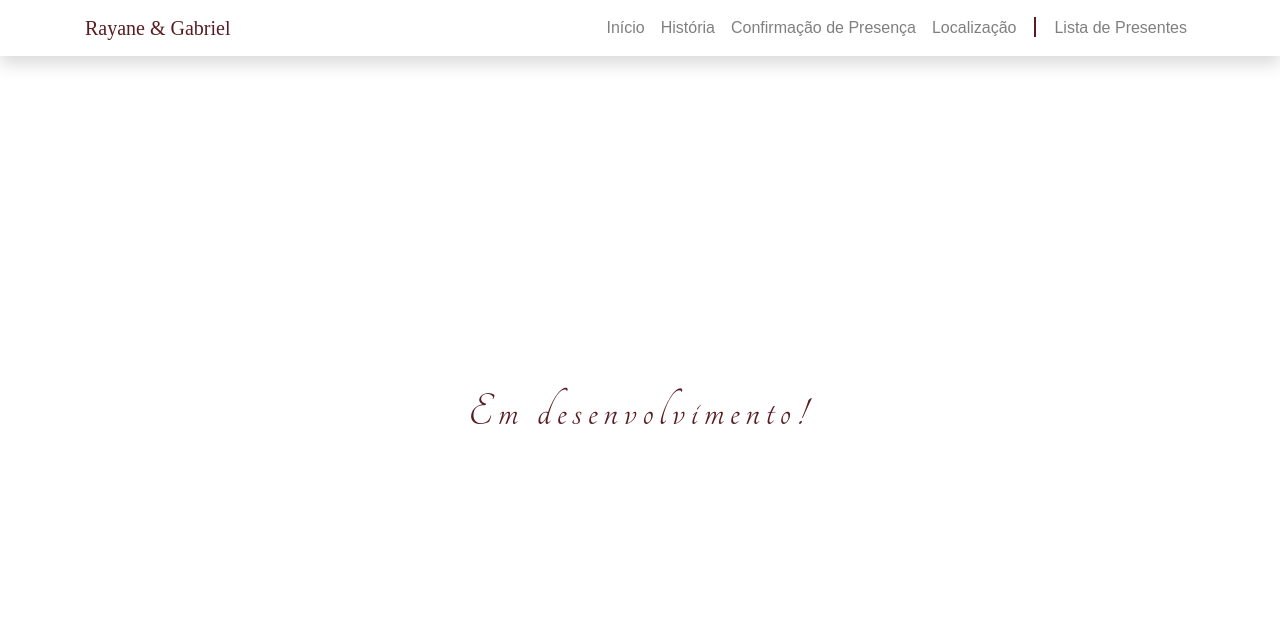
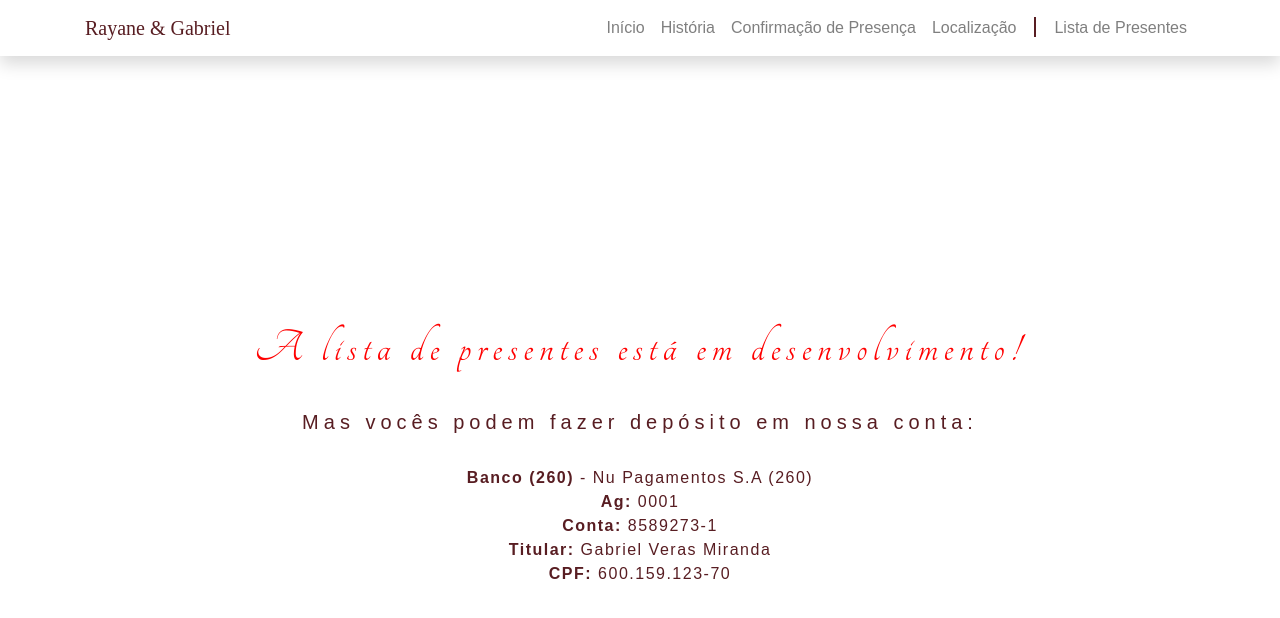
Before and after one commit to gabrielverasm/casamentorayebiel-ui, an Angular app: page /presentes in a window 1280 px wide. Shown: the top 618 px of the page. Built offline with nearby package versions, Linux system fonts and the light colour scheme.

Commit message:
alteração página de lista de presentes

```diff
--- a/src/app/lista-presentes/lista-presentes.component.css
+++ b/src/app/lista-presentes/lista-presentes.component.css
@@ -1,13 +1,30 @@
 section {
   position: relative;
+  margin: 0;
 }
 
 H1 {
   text-align: center;
-  margin-top: 48vh;
+  margin-top: 40vh;
   /* font-family: 'Pacifico', cursive; */
   font-family: 'Tangerine', cursive;
   font-size: 6vh;
   letter-spacing: 6px;
+  Color: red;
+}
+
+h2 {
+  text-align: center;
+  font-family: Arial, Helvetica, sans-serif;
+  font-size: 2.5vh;
+  letter-spacing: 5px;
   Color: #581d22;
 }
+P{
+  font-family: Arial, Helvetica, sans-serif;
+  margin: 0;
+  text-align: center;
+  font-size: 2vh;
+  letter-spacing: 1.5px;
+  Color: #581d22;
+}
--- a/src/app/lista-presentes/lista-presentes.component.html
+++ b/src/app/lista-presentes/lista-presentes.component.html
@@ -1,4 +1,10 @@
 <section>
   <app-barra-navegacao></app-barra-navegacao>
-  <h1>Em desenvolvimento!</h1>
+  <h1>A lista de presentes está em desenvolvimento!</h1><br>
+  <h2>Mas vocês podem fazer depósito em nossa conta:</h2><br>
+  <p><strong>Banco (260)</strong> - Nu Pagamentos S.A (260)</p>
+  <p><strong>Ag:</strong> 0001</p>
+  <p><strong>Conta:</strong> 8589273-1</p>
+  <p><strong>Titular:</strong> Gabriel Veras Miranda</p>
+  <p><strong>CPF:</strong> 600.159.123-70</p>
 </section>
```
